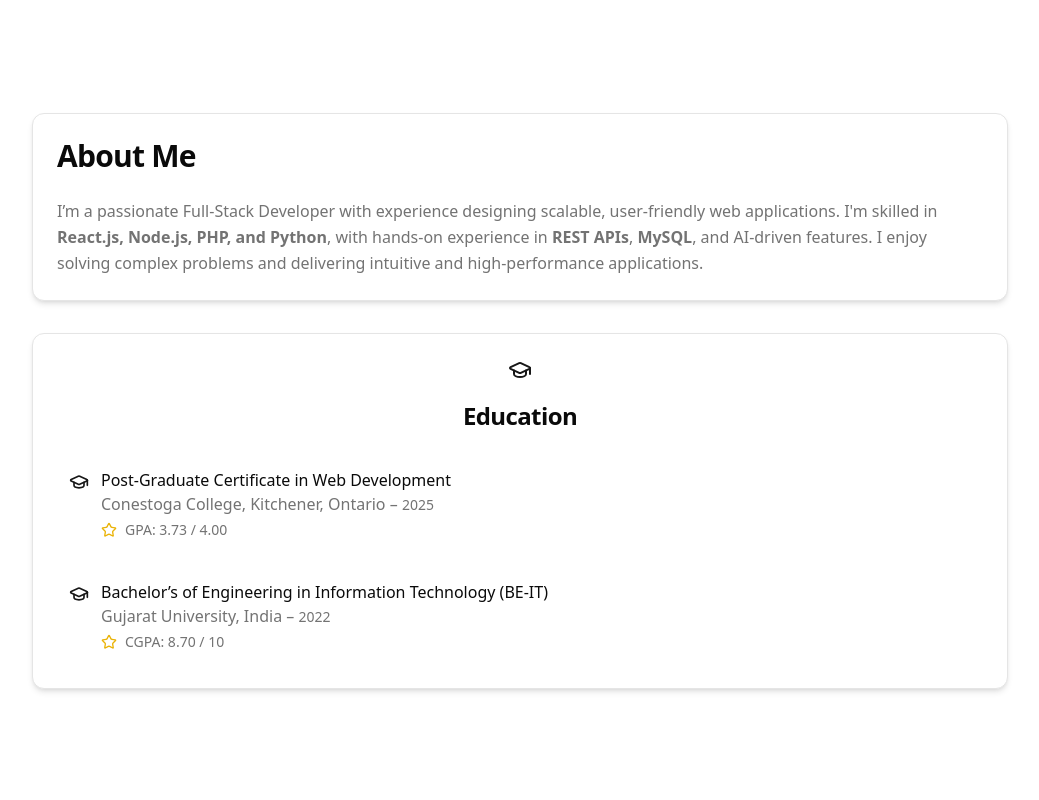
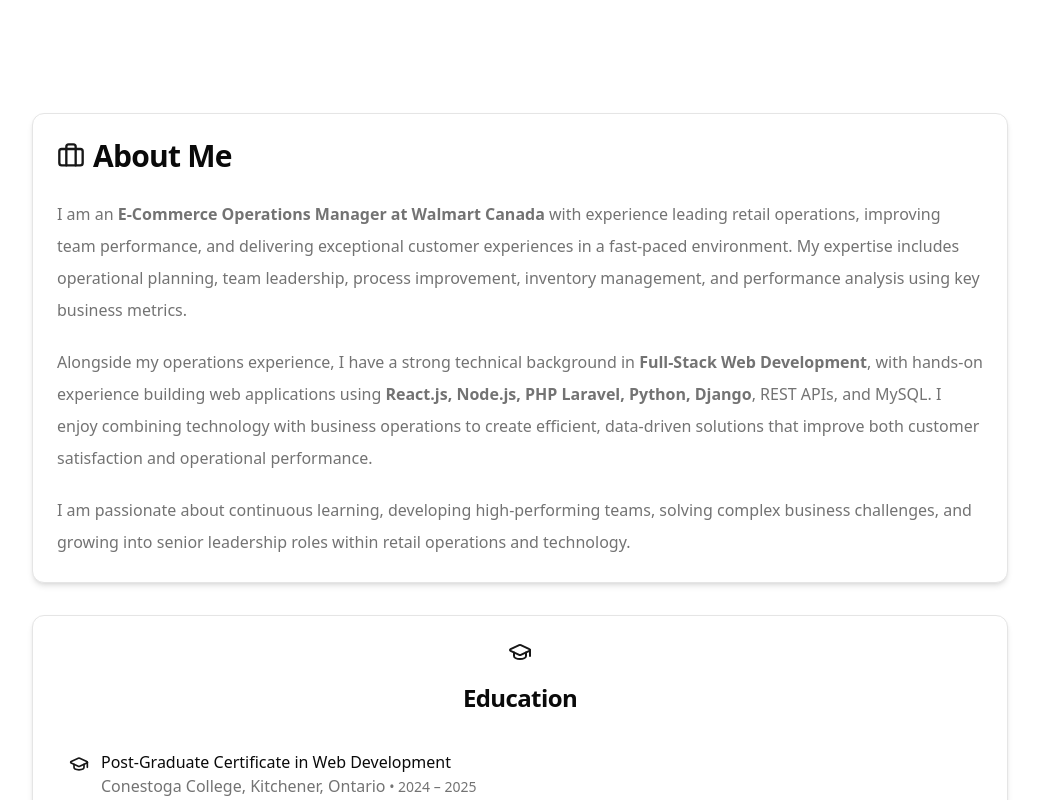
Before and after one commit to KRIN-PATEL/KrinPatelPorfolio_Frontend, a React (Vite) app: page / in a window 1280 px wide. Shown: the part 840-1640 px from the top of the page, without its empty margins (120-1159 px from the left). Built offline with nearby package versions, Linux system fonts and the light colour scheme.

Commit message:
New About us

```diff
--- a/src/pages/About.jsx
+++ b/src/pages/About.jsx
@@ -1,4 +1,90 @@
-import { GraduationCap, Star } from "lucide-react";
+// import { GraduationCap, Star } from "lucide-react";
+// import { Card, CardContent, CardHeader, CardTitle } from "@/components/ui/card";
+// import { motion } from "framer-motion";
+
+// const About = () => (
+//   <section id="about" className="px-6 py-16 max-w-5xl mx-auto">
+//     {/* About Me */}
+//     <motion.div
+//       initial={{ opacity: 0, y: 40 }}
+//       whileInView={{ opacity: 1, y: 0 }}
+//       transition={{ duration: 0.6 }}
+//       viewport={{ once: true }}
+//     >
+//       <Card className="bg-background text-foreground shadow-md hover:shadow-xl transition-shadow duration-300">
+//         <CardHeader>
+//           <CardTitle className="text-3xl font-bold">About Me</CardTitle>
+//         </CardHeader>
+//         <CardContent>
+//           <p className="text-muted-foreground leading-relaxed">
+//             I’m a passionate Full-Stack Developer with experience designing
+//             scalable, user-friendly web applications. I'm skilled in{" "}
+//             <strong>React.js, Node.js, PHP, and Python</strong>, with hands-on
+//             experience in <strong>REST APIs</strong>, <strong>MySQL</strong>,
+//             and AI-driven features. I enjoy solving complex problems and
+//             delivering intuitive and high-performance applications.
+//           </p>
+//         </CardContent>
+//       </Card>
+//     </motion.div>
+
+//     {/* Education */}
+//     <motion.div
+//       initial={{ opacity: 0, y: 40 }}
+//       whileInView={{ opacity: 1, y: 0 }}
+//       transition={{ delay: 0.3, duration: 0.6 }}
+//       viewport={{ once: true }}
+//       className="mt-8"
+//     >
+//       <Card className="bg-background text-foreground shadow-md hover:shadow-xl transition-shadow duration-300">
+//         <CardHeader className="flex items-center gap-3">
+//           <GraduationCap className="h-6 w-6 text-primary" />
+//           <CardTitle className="text-2xl font-semibold">Education</CardTitle>
+//         </CardHeader>
+
+//         <CardContent className="text-muted-foreground space-y-4">
+//           <div className="flex items-start gap-3 hover:bg-muted/40 hover:ring hover:ring-primary hover:scale-[1.01] transition-all p-3 rounded-lg">
+//             <GraduationCap className="h-5 w-5 text-primary mt-1" />
+//             <div>
+//               <p className="font-medium text-foreground">
+//                 Post-Graduate Certificate in Web Development
+//               </p>
+//               <p>
+//                 Conestoga College, Kitchener, Ontario –{" "}
+//                 <span className="text-sm">2025</span>
+//               </p>
+//               <div className="flex items-center gap-2 mt-1">
+//                 <Star className="h-4 w-4 text-yellow-500" />
+//                 <span className="text-sm">GPA: 3.73 / 4.00</span>
+//               </div>
+//             </div>
+//           </div>
+
+//           <div className="flex items-start gap-3 hover:bg-muted/40 hover:ring hover:ring-primary hover:scale-[1.01] transition-all p-3 rounded-lg">
+//             <GraduationCap className="h-5 w-5 text-primary mt-1" />
+//             <div>
+//               <p className="font-medium text-foreground">
+//                 Bachelor’s of Engineering in Information Technology (BE-IT)
+//               </p>
+//               <p>
+//                 Gujarat University, India –{" "}
+//                 <span className="text-sm">2022</span>
+//               </p>
+//               <div className="flex items-center gap-2 mt-1">
+//                 <Star className="h-4 w-4 text-yellow-500" />
+//                 <span className="text-sm">CGPA: 8.70 / 10</span>
+//               </div>
+//             </div>
+//           </div>
+//         </CardContent>
+//       </Card>
+//     </motion.div>
+//   </section>
+// );
+
+// export default About;
+
+import { GraduationCap, Briefcase, Star } from "lucide-react";
 import { Card, CardContent, CardHeader, CardTitle } from "@/components/ui/card";
 import { motion } from "framer-motion";
 
@@ -13,16 +99,36 @@
     >
       <Card className="bg-background text-foreground shadow-md hover:shadow-xl transition-shadow duration-300">
         <CardHeader>
-          <CardTitle className="text-3xl font-bold">About Me</CardTitle>
+          <CardTitle className="flex items-center gap-2 text-3xl font-bold">
+            <Briefcase className="h-7 w-7 text-primary" />
+            About Me
+          </CardTitle>
         </CardHeader>
+
         <CardContent>
-          <p className="text-muted-foreground leading-relaxed">
-            I’m a passionate Full-Stack Developer with experience designing
-            scalable, user-friendly web applications. I'm skilled in{" "}
-            <strong>React.js, Node.js, PHP, and Python</strong>, with hands-on
-            experience in <strong>REST APIs</strong>, <strong>MySQL</strong>,
-            and AI-driven features. I enjoy solving complex problems and
-            delivering intuitive and high-performance applications.
+          <p className="text-muted-foreground leading-8">
+            I am an <strong>E-Commerce Operations Manager at Walmart Canada</strong> with
+            experience leading retail operations, improving team performance,
+            and delivering exceptional customer experiences in a fast-paced
+            environment. My expertise includes operational planning, team
+            leadership, process improvement, inventory management, and
+            performance analysis using key business metrics.
+          </p>
+
+          <p className="text-muted-foreground leading-8 mt-5">
+            Alongside my operations experience, I have a strong technical
+            background in <strong>Full-Stack Web Development</strong>, with
+            hands-on experience building web applications using{" "}
+            <strong>React.js, Node.js, PHP Laravel, Python, Django</strong>,
+            REST APIs, and MySQL. I enjoy combining technology with business
+            operations to create efficient, data-driven solutions that improve
+            both customer satisfaction and operational performance.
+          </p>
+
+          <p className="text-muted-foreground leading-8 mt-5">
+            I am passionate about continuous learning, developing high-performing
+            teams, solving complex business challenges, and growing into senior
+            leadership roles within retail operations and technology.
           </p>
         </CardContent>
       </Card>
@@ -39,10 +145,13 @@
       <Card className="bg-background text-foreground shadow-md hover:shadow-xl transition-shadow duration-300">
         <CardHeader className="flex items-center gap-3">
           <GraduationCap className="h-6 w-6 text-primary" />
-          <CardTitle className="text-2xl font-semibold">Education</CardTitle>
+          <CardTitle className="text-2xl font-semibold">
+            Education
+          </CardTitle>
         </CardHeader>
 
         <CardContent className="text-muted-foreground space-y-4">
+
           <div className="flex items-start gap-3 hover:bg-muted/40 hover:ring hover:ring-primary hover:scale-[1.01] transition-all p-3 rounded-lg">
             <GraduationCap className="h-5 w-5 text-primary mt-1" />
             <div>
@@ -50,8 +159,8 @@
                 Post-Graduate Certificate in Web Development
               </p>
               <p>
-                Conestoga College, Kitchener, Ontario –{" "}
-                <span className="text-sm">2025</span>
+                Conestoga College, Kitchener, Ontario
+                <span className="text-sm"> • 2024 – 2025</span>
               </p>
               <div className="flex items-center gap-2 mt-1">
                 <Star className="h-4 w-4 text-yellow-500" />
@@ -64,18 +173,19 @@
             <GraduationCap className="h-5 w-5 text-primary mt-1" />
             <div>
               <p className="font-medium text-foreground">
-                Bachelor’s of Engineering in Information Technology (BE-IT)
+                Bachelor of Engineering in Information Technology
               </p>
               <p>
-                Gujarat University, India –{" "}
-                <span className="text-sm">2022</span>
+                Gujarat Technological University, India
+                <span className="text-sm"> • 2019 – 2023</span>
               </p>
               <div className="flex items-center gap-2 mt-1">
                 <Star className="h-4 w-4 text-yellow-500" />
-                <span className="text-sm">CGPA: 8.70 / 10</span>
+                <span className="text-sm">CGPA: 8.70 / 10.00</span>
               </div>
             </div>
           </div>
+
         </CardContent>
       </Card>
     </motion.div>
```
